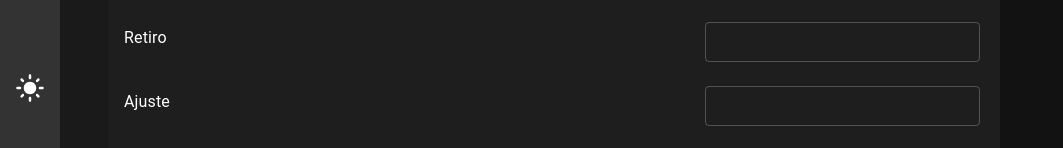
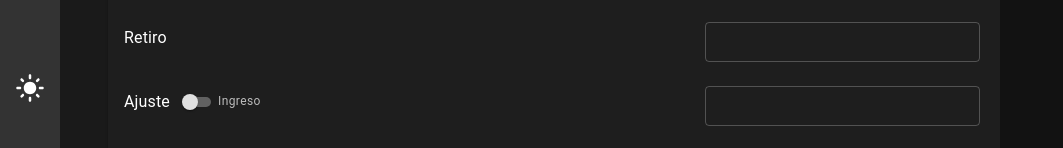
Before and after one commit to JorgeTrip/Agregar_mueble_actualizacion_precio, a React (Vite) app: page / in a window 1280 px wide. Both pictures are taken after a click on the button 30 px from the left and 244 px from the top of the page. Shown: the part 651-799 px from the top of the page, without its empty margins (0-1063 px from the left). Built offline with nearby package versions, Linux system fonts and the light colour scheme.

Commit message:
Agrego switch ingreso/egreso (y valores negativos) al Ajuste

```diff
--- a/src/components/ClosureChecklist.jsx
+++ b/src/components/ClosureChecklist.jsx
@@ -21,7 +21,10 @@ import {
   AppBar,
   Card,
   CardContent,
-  InputAdornment
+  InputAdornment,
+  Switch,
+  FormControlLabel,
+  Tooltip
 } from '@mui/material';
 import { saveAs } from 'file-saver';
 import { useRef, useState, Fragment } from 'react';
@@ -92,6 +95,9 @@ function ClosureChecklist() {
 
   /** @type {[{name: string, amount: string, formattedAmount: string}, Function]} Estado para el nuevo item que se está ingresando */
   const [newItem, setNewItem] = useState({ name: '', amount: '', formattedAmount: '' });
+
+  /** @type {[boolean, Function]} Estado para controlar si el ajuste es egreso (true) o ingreso (false) */
+  const [isAjusteEgreso, setIsAjusteEgreso] = useState(false);
 
   /** @type {React.MutableRefObject<HTMLInputElement[]>} Referencias a los campos de entrada para navegación con teclado */
   const inputRefs = useRef([]);
@@ -210,7 +216,14 @@ function ClosureChecklist() {
     }
 
     // Convertir a número para asegurar que sea un formato válido
-    const parsedValue = parseFloat(numericValue);
+    let parsedValue = parseFloat(numericValue);
+
+    // Si es el campo Ajuste y está marcado como egreso, hacer el valor negativo
+    if (prevItem.name === 'Ajuste' && isAjusteEgreso && parsedValue > 0) {
+      parsedValue = -parsedValue;
+    } else if (prevItem.name === 'Ajuste' && !isAjusteEgreso && parsedValue < 0) {
+      parsedValue = Math.abs(parsedValue);
+    }
 
     // Actualizar el estado con el nuevo valor
     const newItems = [...items];
@@ -393,6 +406,37 @@ function ClosureChecklist() {
   };
 
   /**
+   * @description Maneja el cambio en el switch de tipo de ajuste
+   * @param {React.ChangeEvent<HTMLInputElement>} e - Evento de cambio
+   */
+  const handleAjusteTypeChange = (e) => {
+    const isEgreso = e.target.checked;
+    setIsAjusteEgreso(isEgreso);
+
+    // Actualizar el valor del ajuste si ya tiene un monto
+    const ajusteIndex = items.findIndex(item => item.name === 'Ajuste');
+    if (ajusteIndex >= 0 && items[ajusteIndex].amount) {
+      const ajusteItem = items[ajusteIndex];
+      let numericAmount = parseFloat(ajusteItem.amount);
+
+      if (numericAmount === 0) return;
+
+      // Cambiar el signo del valor según corresponda
+      if ((isEgreso && numericAmount > 0) || (!isEgreso && numericAmount < 0)) {
+        numericAmount = -numericAmount;
+
+        const newItems = [...items];
+        newItems[ajusteIndex] = {
+          ...ajusteItem,
+          amount: numericAmount.toString()
+        };
+
+        setItems(newItems);
+      }
+    }
+  };
+
+  /**
    * @description Guarda el checklist actual en un archivo de texto
    */
   const handleSaveToFile = () => {
@@ -405,9 +449,11 @@ function ClosureChecklist() {
     // Crear el contenido del archivo
     const content = itemsWithValues.map(item => {
       // Para los items individuales, usar el formato ya existente o formatear
-      const formattedValue = item.formattedAmount || formatARSWithoutSymbol(item.amount || 0);
-      return `${item.name.padEnd(25)}: $${formattedValue}`;
-    }).join('\n') + `\n\nTOTAL GENERAL: $${formatARSWithoutSymbol(total)}`;
+      const amount = parseFloat(item.amount);
+      const isNegative = amount < 0;
+      const formattedValue = item.formattedAmount || formatARSWithoutSymbol(Math.abs(amount) || 0);
+      return `${item.name.padEnd(25)}: ${isNegative ? '-$' : '$'}${formattedValue}`;
+    }).join('\n') + `\n\nTOTAL GENERAL: ${total < 0 ? '-$' : '$'}${formatARSWithoutSymbol(Math.abs(total))}`;
 
     const blob = new Blob([content], { type: 'text/plain;charset=utf-8' });
     saveAs(blob, `${formattedDate} Cierre de caja.txt`);
@@ -539,14 +585,21 @@ function ClosureChecklist() {
 
         console.log('Items finales:', initialItems); // Depuración
 
-        // Forzar una actualización completa del estado
+        // Verificar si hay un ajuste con valor negativo para actualizar el switch
+        const ajusteItem = initialItems.find(item => item.name === 'Ajuste');
+        if (ajusteItem && ajusteItem.amount) {
+          const ajusteValue = parseFloat(ajusteItem.amount);
+          setIsAjusteEgreso(ajusteValue < 0);
+          console.log('Ajuste detectado:', ajusteValue, 'Es egreso:', ajusteValue < 0); // Depuración
+        }
+
+        // Limpiar primero
         setItems([]);
 
-        // Actualizar con los nuevos items después de un breve retraso
+        // Un pequeño timeout para asegurarnos que el estado se limpie primero
         setTimeout(() => {
           setItems(initialItems);
-          console.log('Estado actualizado con items:', initialItems);
-
+          console.log('Estado actualizado con items cargados del archivo'); // Depuración
           // Mostrar mensaje de éxito
           alert('Planilla cargada correctamente.');
         }, 50);
@@ -1087,8 +1140,28 @@ function ClosureChecklist() {
               <Grid container spacing={2} sx={{ maxWidth: '100%' }}>
                 {items.map((item, index) => (
                   <Fragment key={index}>
-                    <Grid item xs={7} sm={8} sx={{ display: 'flex', alignItems: 'center' }}>
+                    <Grid item xs={7} sm={8} sx={{ display: 'flex', alignItems: 'center', gap: 1 }}>
                       <Typography variant="body1">{item.name}</Typography>
+
+                      {/* Switch para el campo Ajuste */}
+                      {item.name === 'Ajuste' && (
+                        <Tooltip title={isAjusteEgreso ? "Egreso (valor negativo)" : "Ingreso (valor positivo)"}>
+                          <FormControlLabel
+                            control={
+                              <Switch
+                                size="small"
+                                checked={isAjusteEgreso}
+                                onChange={handleAjusteTypeChange}
+                                color="primary"
+                              />
+                            }
+                             label={<Typography variant="caption" color="text.secondary">
+                              {isAjusteEgreso ? "Egreso" : "Ingreso"}
+                            </Typography>}
+                            sx={{ mb: 0, ml: 0 }}
+                          />
+                        </Tooltip>
+                      )}
                     </Grid>
                     <Grid item xs={5} sm={4}>
                       <TextField
@@ -1096,10 +1169,12 @@ function ClosureChecklist() {
                         variant="outlined"
                         size="small"
                         type="text"
-                        value={item.amount ? `$${item.formattedAmount || formatARS(parseFloat(item.amount))}` : ''}
+                        value={item.amount ? `${parseFloat(item.amount) < 0 ? '-$' : '$'}${item.formattedAmount || formatARS(Math.abs(parseFloat(item.amount)))}` : ''}
                         onChange={(e) => {
                           // Remover el símbolo $ si existe antes de procesar
-                          const value = e.target.value.startsWith('$') ? e.target.value.substring(1) : e.target.value;
+                          let value = e.target.value;
+                          if (value.startsWith('$')) value = value.substring(1);
+                          if (value.startsWith('-$')) value = value.substring(2);
                           handleFormattedChange({ target: { value } }, index);
                         }}
                         onKeyDown={(e) => {
@@ -1158,10 +1233,12 @@ function ClosureChecklist() {
                 <TextField
                   fullWidth
                   label="Monto"
-                  value={newItem.amount ? `$${newItem.formattedAmount}` : ''}
+                  value={newItem.amount ? `${parseFloat(newItem.amount) < 0 ? '-$' : '$'}${newItem.formattedAmount}` : ''}
                   onChange={(e) => {
                     // Remover el símbolo $ si existe antes de procesar
-                    const value = e.target.value.startsWith('$') ? e.target.value.substring(1) : e.target.value;
+                    let value = e.target.value;
+                    if (value.startsWith('$')) value = value.substring(1);
+                    if (value.startsWith('-$')) value = value.substring(2);
                     handleNewItemFormattedChange(value, newItem.formattedAmount);
                   }}
                   onKeyDown={handleNewItemKeyDown}
```
